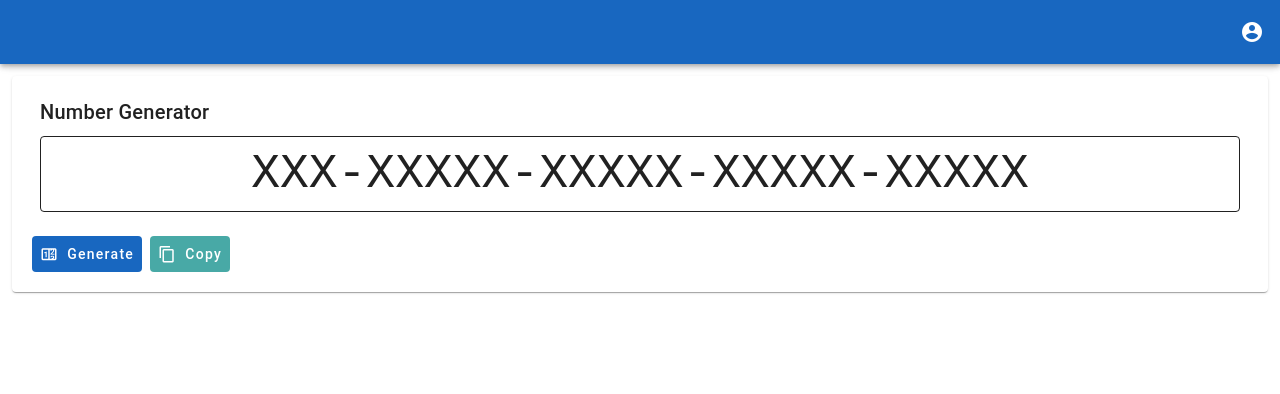
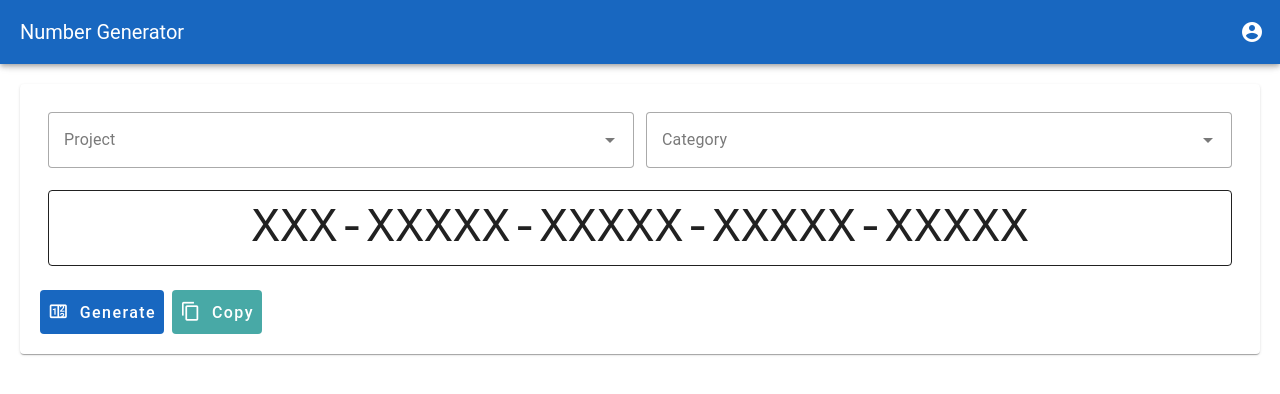
Before and after one commit to ikkowy/numgen, a Vue app in the folder ui/: page / in a window 1280 px wide. Shown: the top 394 px of the page. Built offline with nearby package versions, Linux system fonts and the light colour scheme.

Commit message:
Improve UI: Change title, adjust layout, and add new fields

```diff
--- a/ui/index.html
+++ b/ui/index.html
@@ -4,7 +4,7 @@
     <meta charset="UTF-8">
     <link rel="icon" href="/favicon.ico">
     <meta name="viewport" content="width=device-width, initial-scale=1.0">
-    <title>Welcome to Vuetify 3</title>
+    <title>numgen</title>
   </head>
   <body>
     <div id="app"></div>
--- a/ui/src/App.vue
+++ b/ui/src/App.vue
@@ -1,7 +1,8 @@
 <template>
   <v-app>
-    <v-main class="pa-3">
+    <v-main class="pa-5">
       <v-app-bar color="primary">
+        <v-app-bar-title style="user-select: none">Number Generator</v-app-bar-title>
         <template #append>
           <v-menu>
             <template #activator="{ props }">
--- a/ui/src/components/NumberGenerator.vue
+++ b/ui/src/components/NumberGenerator.vue
@@ -1,7 +1,10 @@
 <template>
   <v-card class="d-flex flex-column pa-3">
-    <v-card-title>Number Generator</v-card-title>
     <v-card-text>
+      <div class="d-flex ga-3">
+        <v-select label="Project" variant="outlined" />
+        <v-select label="Category" variant="outlined" />
+      </div>
       <v-card class="pa-3 text-h3 text-mono text-center" variant="outlined">
         XXX-XXXXX-XXXXX-XXXXX-XXXXX
       </v-card>
@@ -11,6 +14,7 @@
         class="text-none"
         color="primary"
         prepend-icon="mdi-counter"
+        size="large"
         variant="flat"
       >
         Generate
@@ -19,6 +23,7 @@
         class="text-none"
         color="secondary"
         prepend-icon="mdi-content-copy"
+        size="large"
         variant="flat"
       >
         Copy
```
